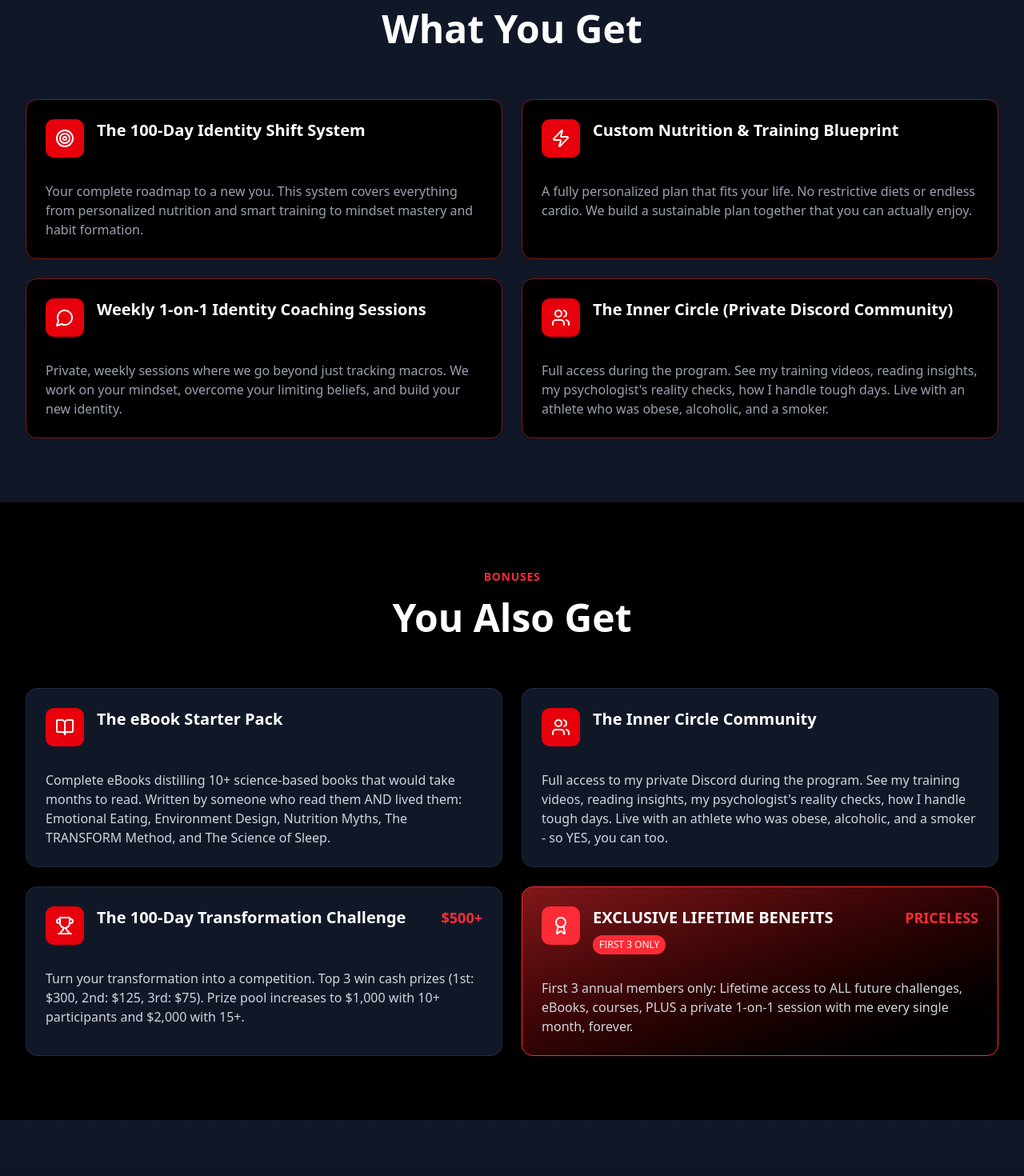
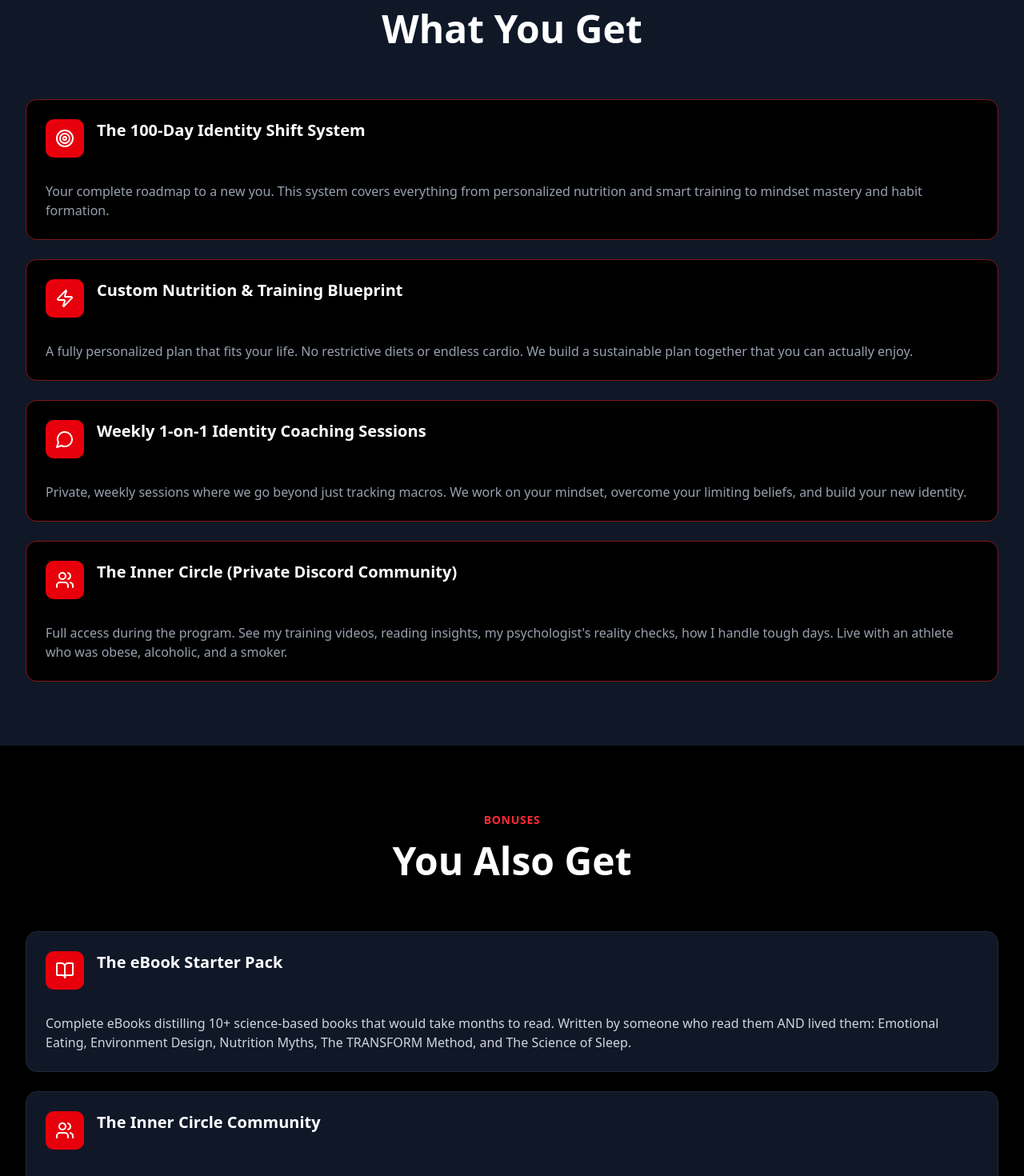
Before and after one commit to AdrianoDRJB/Transform-method, a React (Vite) app: page /offer in a window 1280 px wide. Shown: the part 2000-3470 px from the top of the page at 80% size. Built offline with nearby package versions, Linux system fonts and the light colour scheme.

Commit message:
Fix: Make cards responsive - 1 column on mobile, 2 columns on desktop

```diff
--- a/src/components/TheIdentity.jsx
+++ b/src/components/TheIdentity.jsx
@@ -212,7 +212,7 @@
             </h2>
           </div>
 
-          <div className="grid grid-cols-2 gap-6">
+          <div className="grid grid-cols-1 md:grid-cols-2 gap-6">
             {deliverables.map((item, index) => (
               <Card key={index} className="bg-black border-red-900 hover:border-red-600 transition-all">
                 <CardHeader>
@@ -244,7 +244,7 @@
             </h2>
           </div>
 
-          <div className="grid grid-cols-2 gap-6">
+          <div className="grid grid-cols-1 md:grid-cols-2 gap-6">
             {bonuses.map((bonus, index) => (
               <Card key={index} className={`${bonus.exclusive ? 'bg-gradient-to-br from-red-900 to-black border-red-500' : 'bg-gray-900 border-gray-800'}`}>
                 <CardHeader>
```
